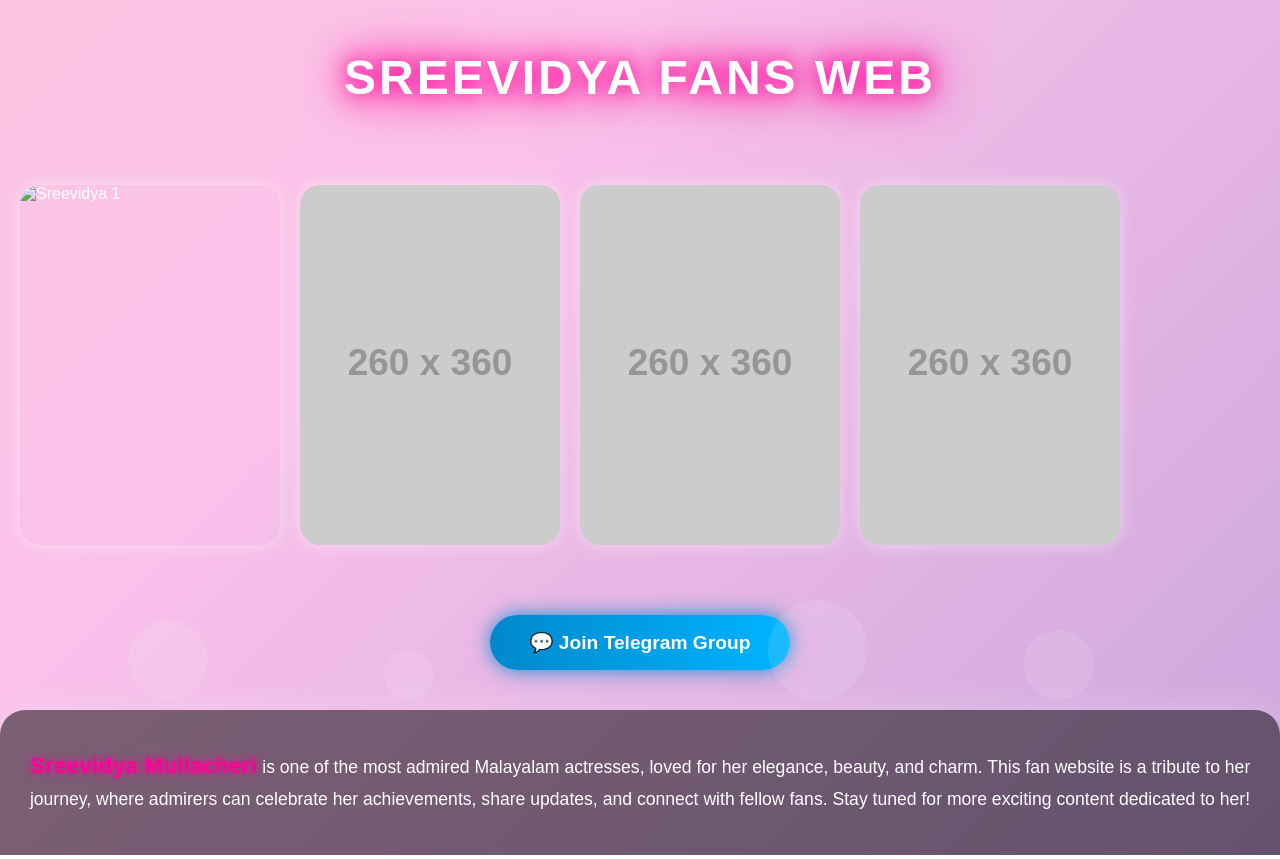
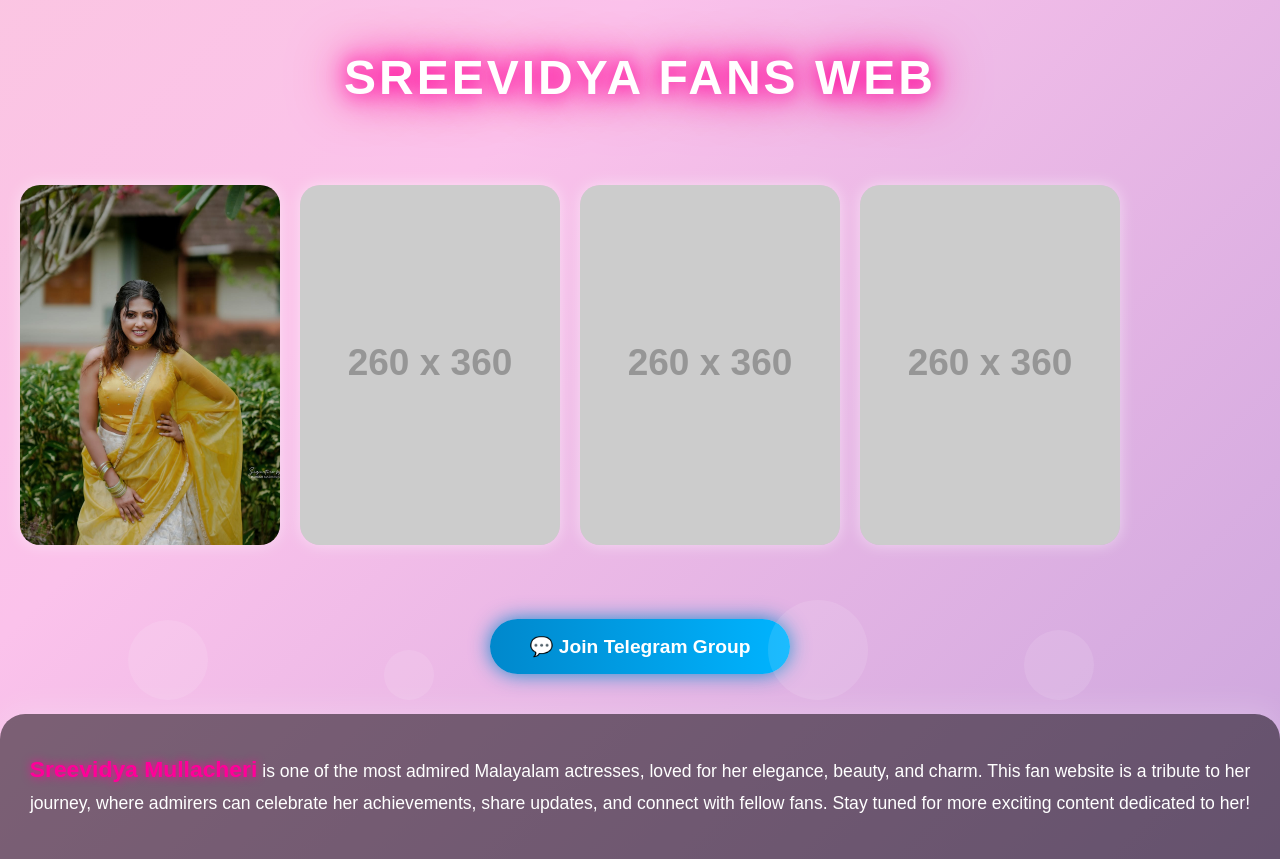
Before and after one commit to bobomomo14/sfw-new, a plain HTML site: page index.html in a window 1280 px wide. Drawn offline with Linux system fonts and the light colour scheme; placeholder pictures from the web are drawn by us.

Commit message:
Update index.html

```diff
--- a/index.html
+++ b/index.html
@@ -155,7 +155,7 @@
   <!-- Scrolling Gallery -->
   <div class="gallery-container">
     <div class="gallery">
-      <img src="bobomomo14/sfw-new/-5898928034352839885_119.jpg" alt="Sreevidya 1" onclick="openModal(this.src)">
+      <img src="sfw-new/-5898928034352839885_119.jpg" alt="Sreevidya 1" onclick="openModal(this.src)">
       <img src="https://via.placeholder.com/260x360?text=Image+2" alt="Sreevidya 2" onclick="openModal(this.src)">
       <img src="https://via.placeholder.com/260x360?text=Image+3" alt="Sreevidya 3" onclick="openModal(this.src)">
       <img src="https://via.placeholder.com/260x360?text=Image+4" alt="Sreevidya 4" onclick="openModal(this.src)">
```
